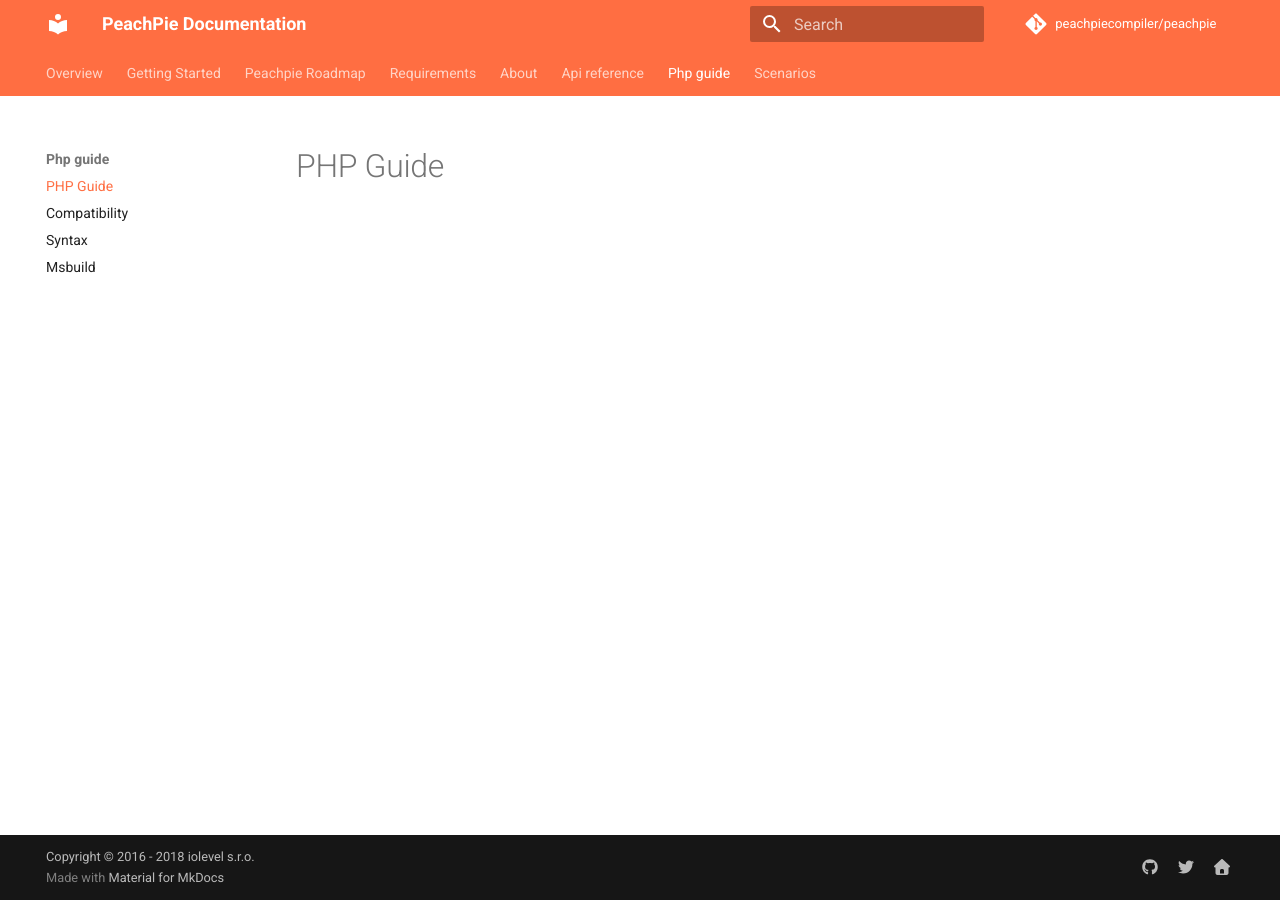
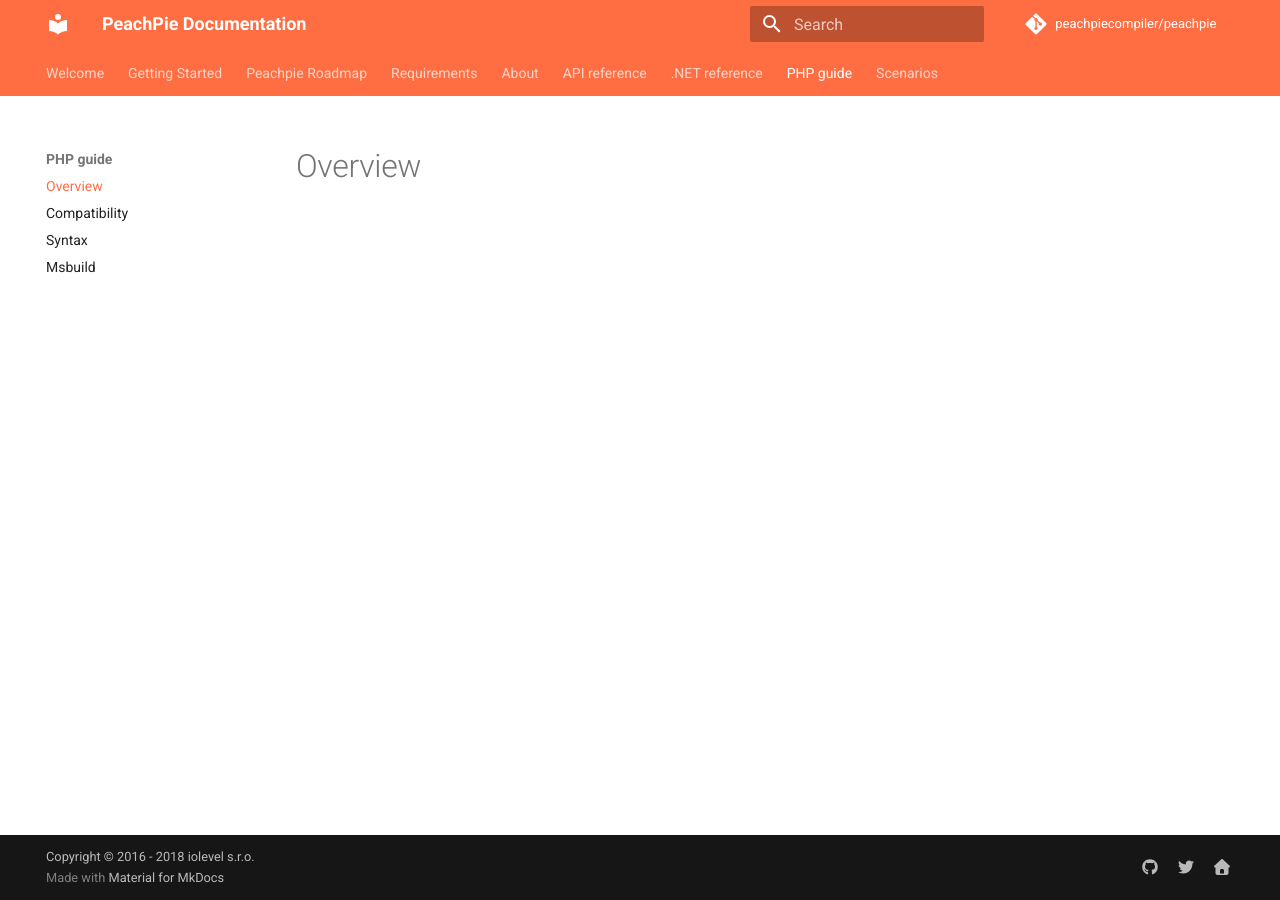
Before and after one commit to peachpiecompiler/peachpie-docs, an MkDocs documentation site: the page built from docs/php-guide/index.md, in a window 1280 px wide. Built offline with MkDocs 1.6.1 and Material for MkDocs 9.7.7, drawn with Linux system fonts in a browser that asks for light colours; comment, search, counter and statistics services are not loaded; old or Windows-style settings are respelled for this version of MkDocs.

Commit message:
updated docs structure and pages
- added .pages
- index.md always first
- page titles taken from H1

```diff
--- a/docs/index.md
+++ b/docs/index.md
@@ -1,20 +1,21 @@
-# Overview
+# Welcome
+
 - [[Project Description]]
 - [[Project Goals]]
 - [[Resources]]
 - [[Peachpie Roadmap]]
 - [[Compatibility]]
 
-# Developer Documentation
+## Developer Documentation
 - [[Requirements]]
 - [[Getting Started]]
 - [[Libraries Architecture]]
 
-# Samples
+## Samples
 - [Console Application](https://github.com/iolevel/peachpie-samples/tree/master/console-application)
 - [Web Application](https://github.com/iolevel/peachpie-samples/tree/master/web-application)
 
-# Internals
+## Internals
 - [[Peachpie Architecture]]
 - [[Compiler Architecture]]
 - [[Runtime Architecture]]
--- a/docs/php-guide/index.md
+++ b/docs/php-guide/index.md
@@ -1,4 +1 @@
-title: PHP Guide
-description:
-
-# PHP Guide
+# Overview
--- a/mkdocs.yml
+++ b/mkdocs.yml
@@ -1,6 +1,6 @@
 # Project information
 site_name: 'PeachPie Documentation'
-site_description: 'PeachPie project Documentation'
+site_description: 'PeachPie - PHP Compiler for .NET - Documentation'
 site_author: 'peachpie'
 site_url: 'https://docs.peachpie.io'
 
@@ -41,6 +41,9 @@ extra:
   search:
     language: 'en'
 
+extra_css:
+  - css/custom.css
+
 # Google Analytics
 google_analytics:
   - 'UA-73282519-1'
@@ -49,7 +52,16 @@ google_analytics:
 # Extensions
 markdown_extensions:
   - admonition
+  - pymdownx.tasklist:
+      custom_checkbox: true
   - codehilite:
       guess_lang: false
   - toc:
       permalink: true
+
+pages:
+
+# plugins
+plugins:
+    - search
+    - awesome-pages
```
Also changed, not shown: docs/.NET-Reference/index.md (deleted, +0 -1 lines), docs/Getting-Started.md (+10 -10 lines), docs/net-reference/index.md (added, +1 -0 lines), docs/scenarios/index.md (+1 -1 lines), docs/api-reference/.pages (added), docs/css/custom.css (added), docs/net-reference/.pages (added), docs/net-reference/CLR-PHP-Interoperability-Overview.md (renamed from docs/.NET-Reference/CLR-PHP-Interoperability-Overview.md), docs/net-reference/enums.md (renamed from docs/.NET-Reference/enums.md), docs/php-guide/.pages (added), docs/scenarios/.pages (added).
